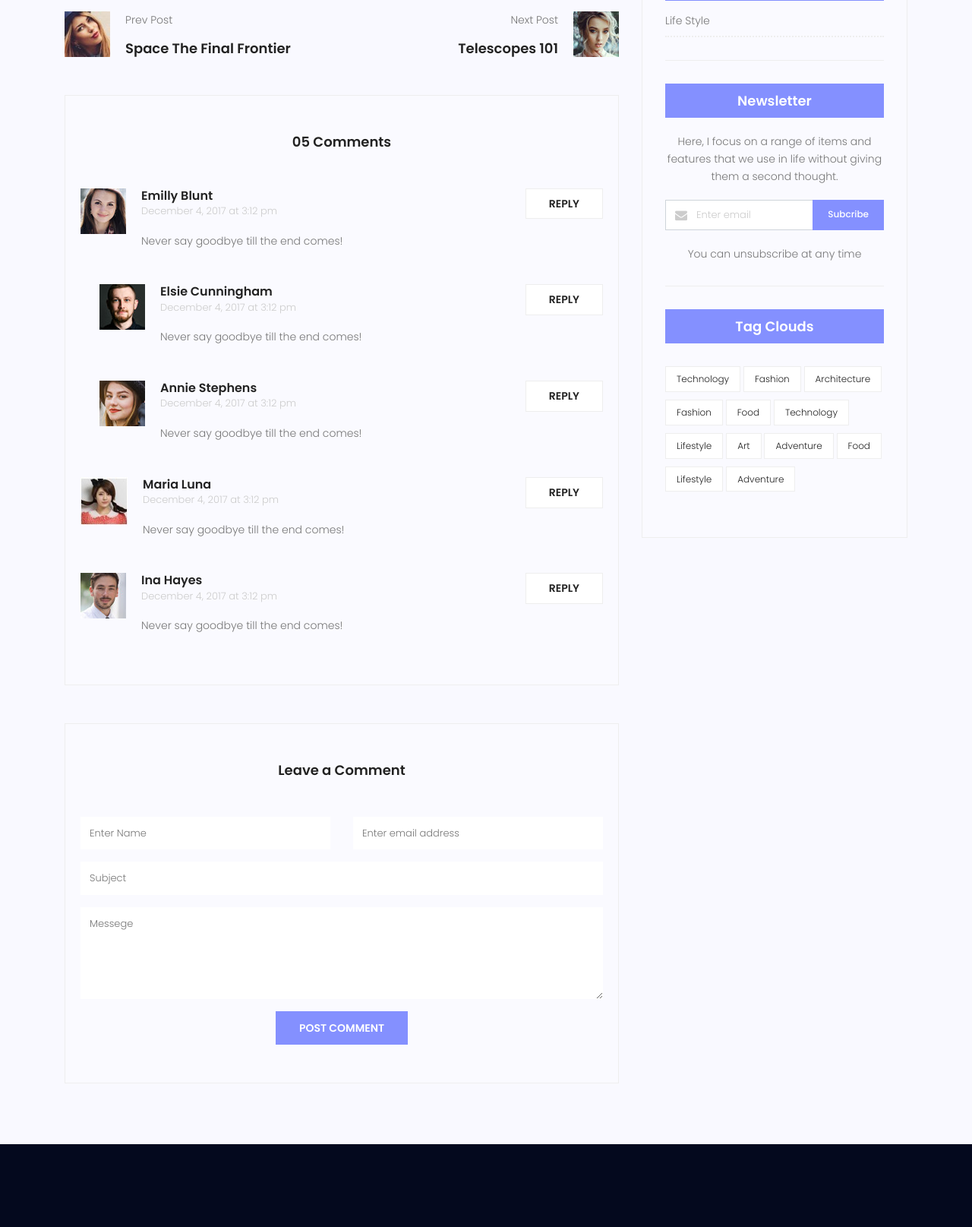
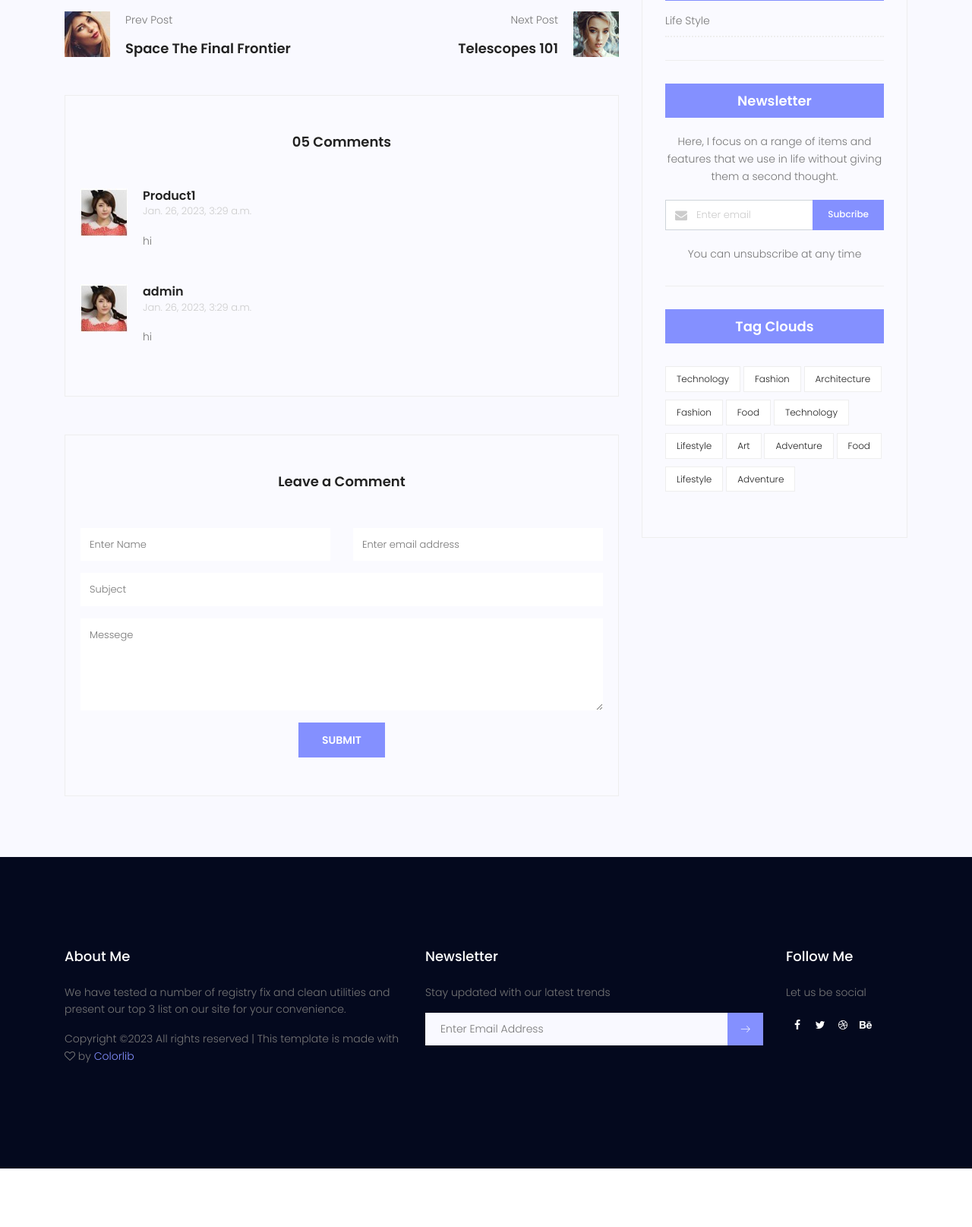
Before and after one commit to kripaz777/djangoportfolio, a Django app: a page that uses templates/blog-single.html in a window 1280 px wide. Shown: the part 1849-3464 px from the top of the page at 76% size. After the commit the page ends 3387 px from the top, so only its background shows below. Run offline with Django 4.2, Linux system fonts and the light colour scheme; data comes from the database, SQL or seed files in the repository; both versions use the stored data as it was after the commit; some libraries are stand-ins or nearby versions.

Commit message:
comment complited

```diff
--- a/home/admin.py
+++ b/home/admin.py
@@ -9,3 +9,4 @@ admin.site.register(Portfoliocategory)
 admin.site.register(Portfolio)
 admin.site.register(Blog)
 admin.site.register(BlogCategory)
+admin.site.register(BlogComment)
--- a/home/models.py
+++ b/home/models.py
@@ -72,3 +72,14 @@ class Blog(models.Model):
 
     def __str__(self):
         return self.title
+
+class BlogComment(models.Model):
+    name = models.CharField(max_length=300)
+    email = models.EmailField(max_length=300)
+    subject = models.TextField()
+    message = models.TextField()
+    datetime = models.DateTimeField(auto_now_add=True,null=True)
+    slug = models.TextField()
+
+    def __str__(self):
+        return self.name
--- a/home/urls.py
+++ b/home/urls.py
@@ -10,5 +10,7 @@ path('portfolio', portfolio, name='portfolio'),
 path('price', price, name='price'),
 path('services', services, name='services'),
 path('blog_home', blog_home, name='blog_home'),
-path('blog_single/<slug>', blog_single, name='blog_single'),
+path(r'blog_single/<slug>', blog_single, name='blog_single'),
+path(r'blog_comment/<slug>', blog_comment, name='blog_comment'),
+
 ]
--- a/home/views.py
+++ b/home/views.py
@@ -64,4 +64,23 @@ def blog_single(request,slug):
     no_views = no_views +1
     Blog.objects.filter(slug=slug).update(views =  no_views)
     views['categories'] = BlogCategory.objects.all()
+    views['blog_comments'] = BlogComment.objects.filter(slug = slug)
+
+
     return render(request,'blog-single.html',views)
+
+def blog_comment(request,slug):
+    if request.method == 'POST':
+        name = request.POST['name']
+        email = request.POST['email']
+        subject = request.POST['subject']
+        message = request.POST['message']
+        data = BlogComment.objects.create(
+            name=name,
+            email=email,
+            subject=subject,
+            message=message,
+            slug = slug
+        )
+        data.save()
+    return redirect(f'/blog_single/{slug}')
--- a/templates/blog-single.html
+++ b/templates/blog-single.html
@@ -100,120 +100,47 @@
 							</div>
 							<div class="comments-area">
 								<h4>05 Comments</h4>
+								{% for comment in blog_comments %}
 								<div class="comment-list">
                                     <div class="single-comment justify-content-between d-flex">
                                         <div class="user justify-content-between d-flex">
                                             <div class="thumb">
-                                                <img src="img/blog/c1.jpg" alt="">
+                                                <img src="{% static 'img/blog/c4.jpg' %}" alt="">
                                             </div>
                                             <div class="desc">
-                                                <h5><a href="#">Emilly Blunt</a></h5>
-                                                <p class="date">December 4, 2017 at 3:12 pm </p>
+                                                <h5><a href="#">{{comment.name}}</a></h5>
+                                                <p class="date">{{comment.datetime}}</p>
                                                 <p class="comment">
-                                                    Never say goodbye till the end comes!
+													{{ comment.message }}
                                                 </p>
                                             </div>
                                         </div>
-                                        <div class="reply-btn">
-                                               <a href="" class="btn-reply text-uppercase">reply</a>
-                                        </div>
+
                                     </div>
                                 </div>
-								<div class="comment-list left-padding">
-                                    <div class="single-comment justify-content-between d-flex">
-                                        <div class="user justify-content-between d-flex">
-                                            <div class="thumb">
-                                                <img src="img/blog/c2.jpg" alt="">
-                                            </div>
-                                            <div class="desc">
-                                                <h5><a href="#">Elsie Cunningham</a></h5>
-                                                <p class="date">December 4, 2017 at 3:12 pm </p>
-                                                <p class="comment">
-                                                    Never say goodbye till the end comes!
-                                                </p>
-                                            </div>
-                                        </div>
-                                        <div class="reply-btn">
-                                               <a href="" class="btn-reply text-uppercase">reply</a>
-                                        </div>
-                                    </div>
-                                </div>
-								<div class="comment-list left-padding">
-                                    <div class="single-comment justify-content-between d-flex">
-                                        <div class="user justify-content-between d-flex">
-                                            <div class="thumb">
-                                                <img src="img/blog/c3.jpg" alt="">
-                                            </div>
-                                            <div class="desc">
-                                                <h5><a href="#">Annie Stephens</a></h5>
-                                                <p class="date">December 4, 2017 at 3:12 pm </p>
-                                                <p class="comment">
-                                                    Never say goodbye till the end comes!
-                                                </p>
-                                            </div>
-                                        </div>
-                                        <div class="reply-btn">
-                                               <a href="" class="btn-reply text-uppercase">reply</a>
-                                        </div>
-                                    </div>
-                                </div>
-								<div class="comment-list">
-                                    <div class="single-comment justify-content-between d-flex">
-                                        <div class="user justify-content-between d-flex">
-                                            <div class="thumb">
-                                                <img src="img/blog/c4.jpg" alt="">
-                                            </div>
-                                            <div class="desc">
-                                                <h5><a href="#">Maria Luna</a></h5>
-                                                <p class="date">December 4, 2017 at 3:12 pm </p>
-                                                <p class="comment">
-                                                    Never say goodbye till the end comes!
-                                                </p>
-                                            </div>
-                                        </div>
-                                        <div class="reply-btn">
-                                               <a href="" class="btn-reply text-uppercase">reply</a>
-                                        </div>
-                                    </div>
-                                </div>
-								<div class="comment-list">
-                                    <div class="single-comment justify-content-between d-flex">
-                                        <div class="user justify-content-between d-flex">
-                                            <div class="thumb">
-                                                <img src="img/blog/c5.jpg" alt="">
-                                            </div>
-                                            <div class="desc">
-                                                <h5><a href="#">Ina Hayes</a></h5>
-                                                <p class="date">December 4, 2017 at 3:12 pm </p>
-                                                <p class="comment">
-                                                    Never say goodbye till the end comes!
-                                                </p>
-                                            </div>
-                                        </div>
-                                        <div class="reply-btn">
-                                               <a href="" class="btn-reply text-uppercase">reply</a>
-                                        </div>
-                                    </div>
-                                </div>
+								{% endfor %}
 							</div>
 							<div class="comment-form">
 								<h4>Leave a Comment</h4>
-								<form>
+								<form method = "POST" action = "/blog_comment/{{blog.slug}}">
+									{% csrf_token %}
 									<div class="form-group form-inline">
 									  <div class="form-group col-lg-6 col-md-12 name">
-									    <input type="text" class="form-control" id="name" placeholder="Enter Name" onfocus="this.placeholder = ''" onblur="this.placeholder = 'Enter Name'">
+									    <input type="text" class="form-control" name="name" placeholder="Enter Name" onfocus="this.placeholder = ''" onblur="this.placeholder = 'Enter Name'">
 									  </div>
 									  <div class="form-group col-lg-6 col-md-12 email">
-									    <input type="email" class="form-control" id="email" placeholder="Enter email address" onfocus="this.placeholder = ''" onblur="this.placeholder = 'Enter email address'">
+									    <input type="email" class="form-control" name="email" placeholder="Enter email address" onfocus="this.placeholder = ''" onblur="this.placeholder = 'Enter email address'">
 									  </div>
 									</div>
 									<div class="form-group">
-										<input type="text" class="form-control" id="subject" placeholder="Subject" onfocus="this.placeholder = ''" onblur="this.placeholder = 'Subject'">
+										<input type="text" class="form-control" name="subject" placeholder="Subject" onfocus="this.placeholder = ''" onblur="this.placeholder = 'Subject'">
 									</div>
 									<div class="form-group">
 										<textarea class="form-control mb-10" rows="5" name="message" placeholder="Messege" onfocus="this.placeholder = ''" onblur="this.placeholder = 'Messege'" required=""></textarea>
 									</div>
-									<a href="#" class="primary-btn text-uppercase">Post Comment</a>
+<!--									<input type = "hidden" name = "slug" value = {{blog.slug}} class="primary-btn text-uppercase">-->
+
+									<input type = "submit" class="primary-btn text-uppercase">
 								</form>
 							</div>
 						</div>
```
Also changed, not shown: db.sqlite3, home/migrations/0008_blogcomment.py (added), home/migrations/0009_blogcomment_datetime.py (added).
